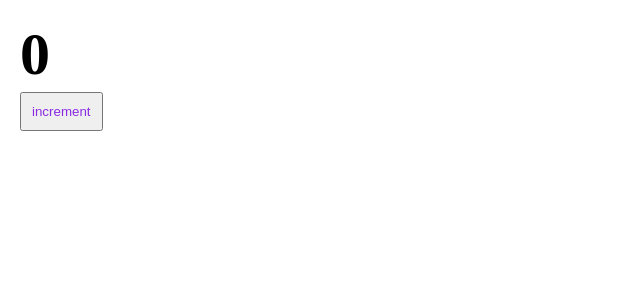
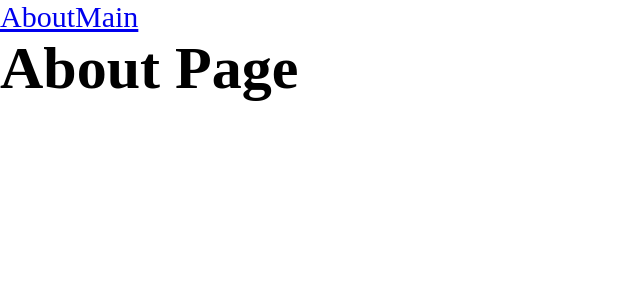
Before and after one commit to DenisKulik/social-blog, a React app: page /about in a window 1280 px wide. Shown: the top 300 px of the page, without its empty margins (0-640 px from the left). Built offline with nearby package versions, Linux system fonts and the light colour scheme.

Commit message:
feat: add react-router with lazy loaded main and about pages
Wrap app in BrowserRouter, add lazy loaded page components, enable historyApiFallback in dev server.

```diff
--- a/package.json
+++ b/package.json
@@ -14,12 +14,14 @@
   "license": "ISC",
   "dependencies": {
     "react": "^19.3.0",
-    "react-dom": "^19.3.0"
+    "react-dom": "^19.3.0",
+    "react-router-dom": "^7.18.4"
   },
   "devDependencies": {
     "@types/node": "^26.6.2",
     "@types/react": "^19.3.0",
     "@types/react-dom": "^19.3.0",
+    "@types/react-router-dom": "^5.3.3",
     "@types/webpack": "^5.28.5",
     "@types/webpack-dev-server": "^4.7.2",
     "css-loader": "^7.1.5",
--- a/src/App.tsx
+++ b/src/App.tsx
@@ -1,10 +1,21 @@
-import Counter from "./components/Counter";
+import { lazy, Suspense } from "react";
+import { Link, Route, Routes } from "react-router-dom";
 import "./index.scss";
+
+const AboutPage = lazy(() => import("./pages/AboutPage/AboutPage"));
+const MainPage = lazy(() => import("./pages/MainPage/MainPage"));
 
 const App = () => {
   return (
     <div className="app">
-      <Counter />
+      <Link to="/about">About</Link>
+      <Link to="/">Main</Link>
+      <Suspense fallback={<div>Loading...</div>}>
+        <Routes>
+          <Route path="/about" element={<AboutPage />} />
+          <Route path="/" element={<MainPage />} />
+        </Routes>
+      </Suspense>
     </div>
   );
 };
--- a/src/index.tsx
+++ b/src/index.tsx
@@ -1,5 +1,6 @@
 import { createRoot } from "react-dom/client";
 import App from "./App";
+import { BrowserRouter } from "react-router-dom";
 
 const container = document.getElementById("app");
 
@@ -8,4 +9,8 @@
 }
 
 const root = createRoot(container);
-root.render(<App />);
+root.render(
+  <BrowserRouter>
+    <App />
+  </BrowserRouter>,
+);
--- /dev/null
+++ b/src/pages/AboutPage/AboutPage.tsx
@@ -0,0 +1,9 @@
+const AboutPage = () => {
+  return (
+    <div>
+      <h1>About Page</h1>
+    </div>
+  );
+};
+
+export default AboutPage;
--- /dev/null
+++ b/src/pages/MainPage/MainPage.tsx
@@ -0,0 +1,9 @@
+const MainPage = () => {
+  return (
+    <div>
+      <h1>Main Page</h1>
+    </div>
+  );
+};
+
+export default MainPage;
```
Also changed, not shown: 2 other files (tests, documents, lock files or other folders).
